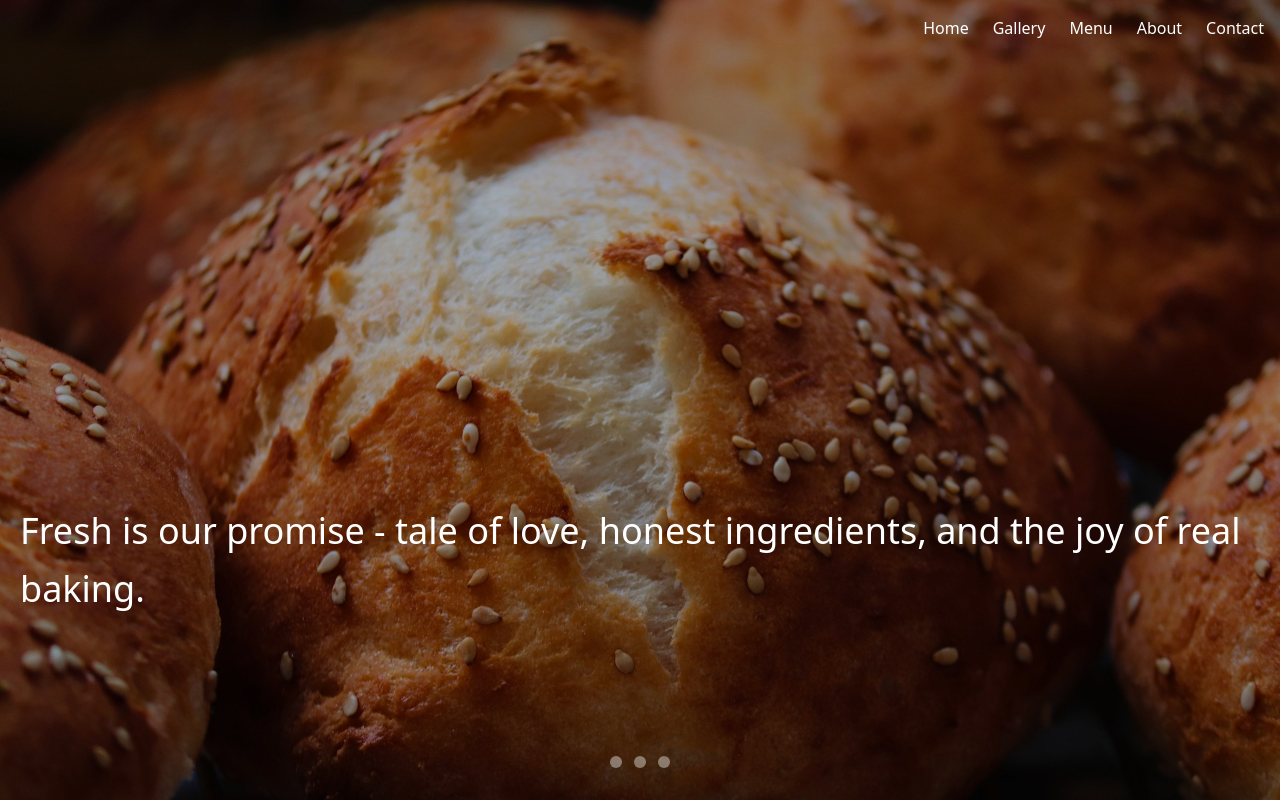
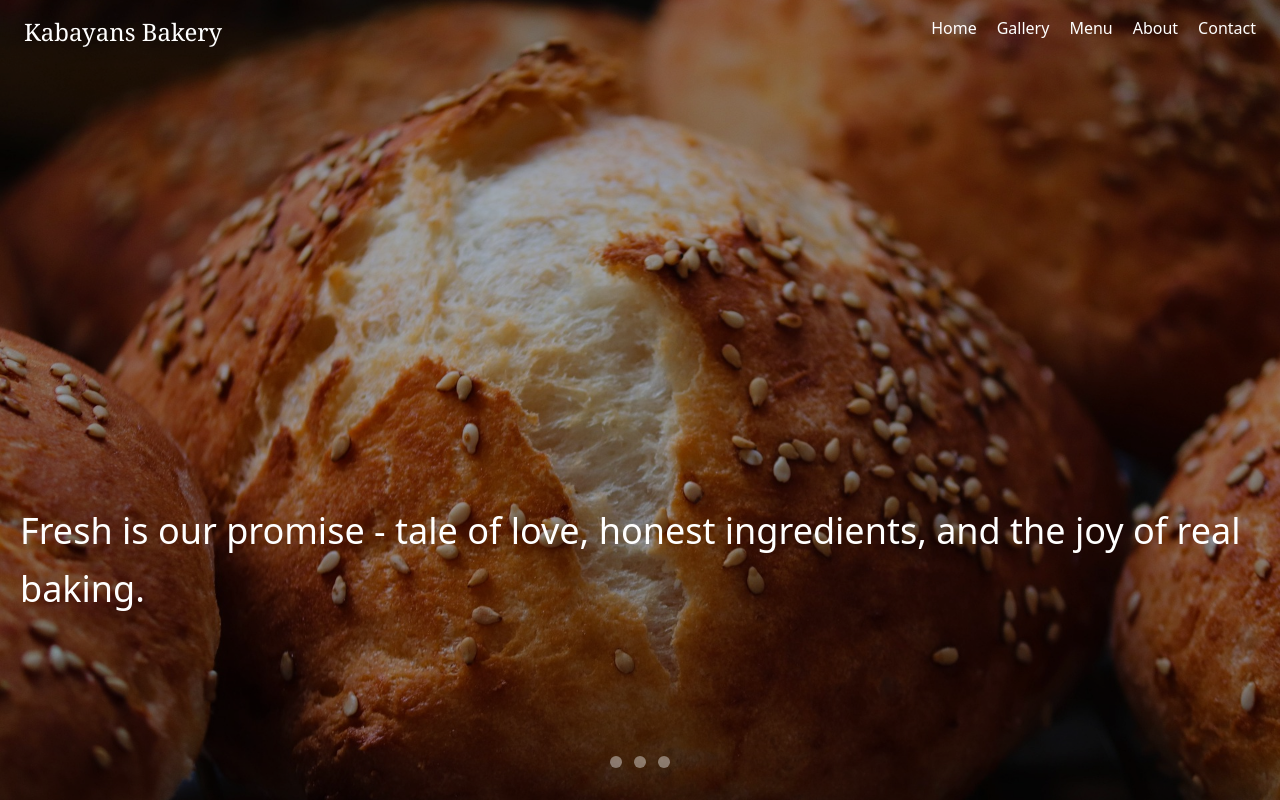
Before and after one commit to gelo-dev/Kabayan-Bakeshop, a React (Vite) app: page / in a window 1280 px wide. Shown: the top 800 px of the page. Built offline with nearby package versions, Linux system fonts and the light colour scheme.

Commit message:
About Us Grid test

```diff
--- a/index.html
+++ b/index.html
@@ -5,6 +5,12 @@
 
      <!-- Cookie font -->
     <link href="https://fonts.googleapis.com/css2?family=Cookie&display=swap" rel="stylesheet">
+
+
+    <link rel="preconnect" href="https://fonts.googleapis.com">
+    <link rel="preconnect" href="https://fonts.gstatic.com" crossorigin>
+    <link href="https://fonts.googleapis.com/css2?family=Dancing+Script:wght@400;500;600;700&display=swap" rel="stylesheet">
+
 
     <link rel="icon" type="image/svg+xml" href="/vite.svg" />
     <meta name="viewport" content="width=device-width, initial-scale=1.0" />
--- a/src/components/header.jsx
+++ b/src/components/header.jsx
@@ -8,9 +8,9 @@ import Menu from '../pages/Menu'
 export default function ScrollPage() {
     return (
         <div className="scroll-smooth">
-
-                    <nav className="fixed top-0 left-0 w-full bg-transparent  p-4 flex justify-end items-center gap-6 text-white font-light z-30">
-
+                <div className="flex justify-between px-6 py-4 text-white bg-transparent fixed top-0 left-0 w-full z-50">
+                    <h1 className='font-serif text-2xl font-dancing' ><i></i>Kabayans Bakery</h1>
+                    <nav  className=' flex gap-5' >
                             <a href="#home" className=' hover:text-black' >Home</a>
                             <a href="#gallery" className=' hover:text-black' >Gallery</a>
                             <a href="#menu" className=' hover:text-black' >Menu</a>
@@ -18,6 +18,8 @@ export default function ScrollPage() {
                             <a href="#contact" className=' hover:text-black' >Contact</a>
 
                     </nav>
+                </div>
+
 
 
 
--- a/src/pages/About.jsx
+++ b/src/pages/About.jsx
@@ -1,10 +1,27 @@
 export default function AboutSection() {
     return (
-        <section
-        id="about"
-        className="h-screen flex items-center justify-center bg-green-100"
-        >
-            <h1 className="text-4xl font-bold">About</h1>
+        <section id="about" className="h-screen items-center justify-center">
+
+
+
+
+             <div className="grid grid-cols-3 grid-rows-3 gap-2 h-full w-full rounded-2xl">
+    {/* Div 1 */}
+    <div className="col-span-2 row-span-2 bg-[url('/stoneOven.jpg')] bg-cover bg-center rounded-2xl"></div>
+
+    {/* Div 2 */}
+    <div className="bg-[url('/handMade.jpg')] bg-cover bg-center rounded-2xl"></div>
+
+    {/* Div 3 */}
+    <div className="bg-[url('/BreadHome.jpg')] bg-cover bg-center rounded-2xl"></div>
+
+    {/* Div 4 */}
+    <div className="col-span-2 bg-[url('/zoomBread.jpg')] bg-cover bg-center rounded-2xl"></div>
+
+    {/* Div 5 */}
+    <div className="bg-[url('/handMade.jpg')] bg-cover bg-center rounded-2xl"></div>
+  </div>
         </section>
+
     );
 }
--- /dev/null
+++ b/tailwind.config.js
@@ -0,0 +1,15 @@
+/** @type {import('tailwindcss').Config} */
+module.exports = {
+  content: [
+    "./index.html",
+    "./src/**/*.{js,jsx,ts,tsx}",
+  ],
+  theme: {
+    extend: {
+      fontFamily: {
+        dancing: ['"Dancing Script"', 'cursive'], // custom class
+      },
+    },
+  },
+  plugins: [],
+}
```
